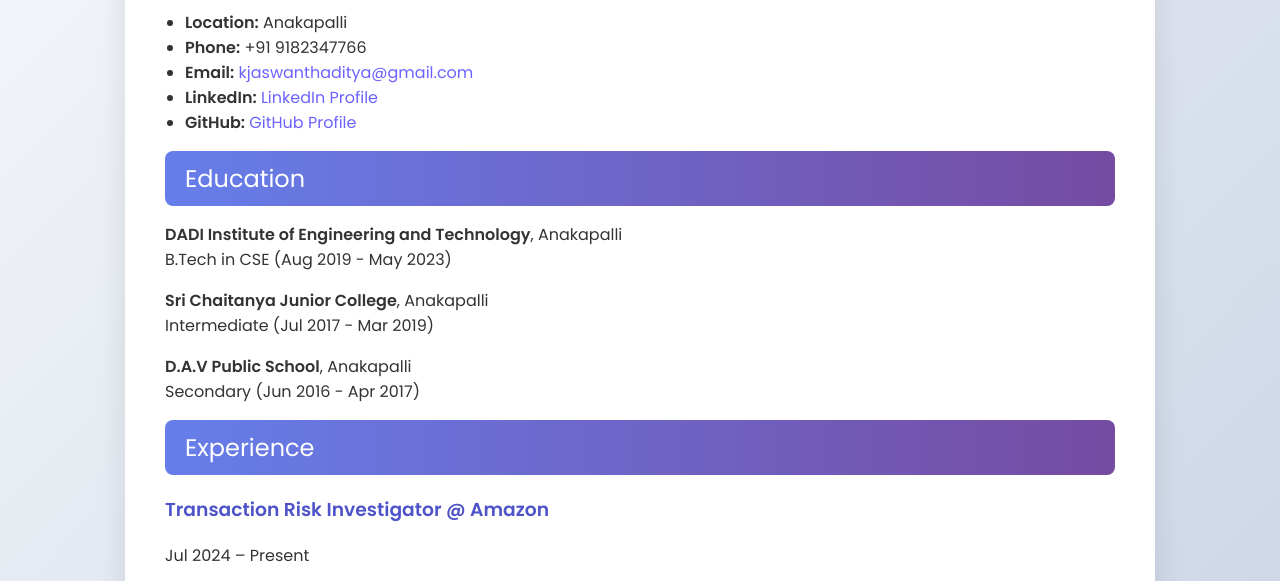
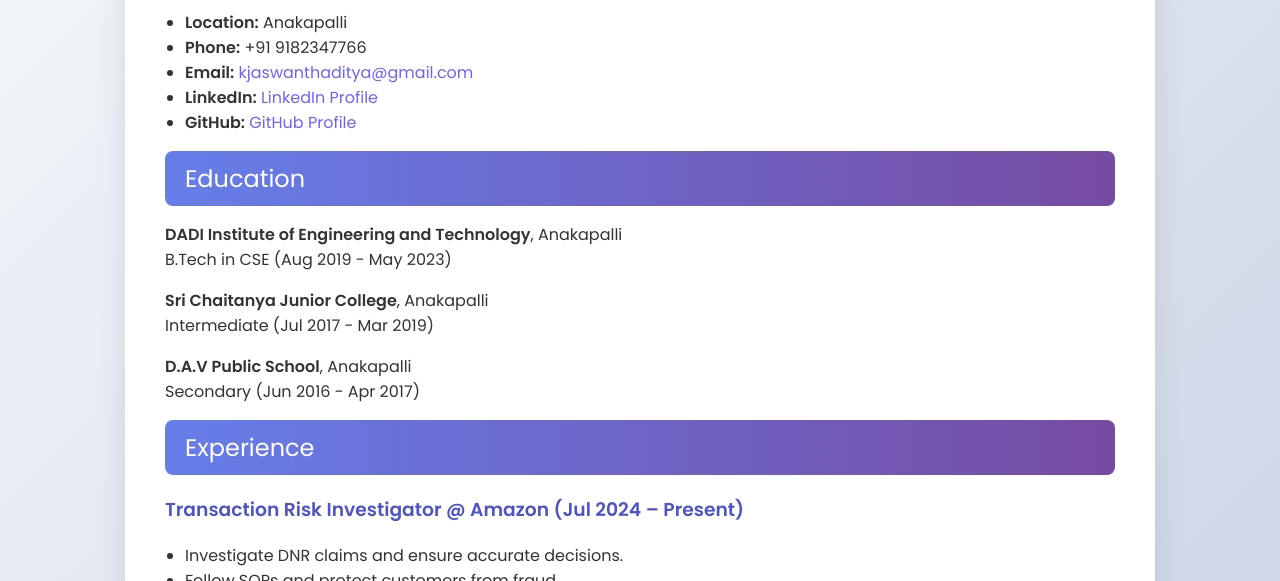
Before and after one commit to Kjaswanthaditya/jaswanthresume, a plain HTML site: page index.html in a window 1280 px wide. Shown: the part 207-788 px from the top of the page. Drawn offline with Linux system fonts and the light colour scheme.

Commit message:
index.html

```diff
--- a/index.html
+++ b/index.html
@@ -71,8 +71,7 @@
 
     <div class="section">
       <div class="section-title">Experience</div>
-      <h3>Transaction Risk Investigator @ Amazon</h3>
-      <p>Jul 2024 – Present</p>
+      <h3>Transaction Risk Investigator @ Amazon  (Jul 2024 – Present)</h3>
       <ul>
         <li>Investigate DNR claims and ensure accurate decisions.</li>
         <li>Follow SOPs and protect customers from fraud.</li>
```
